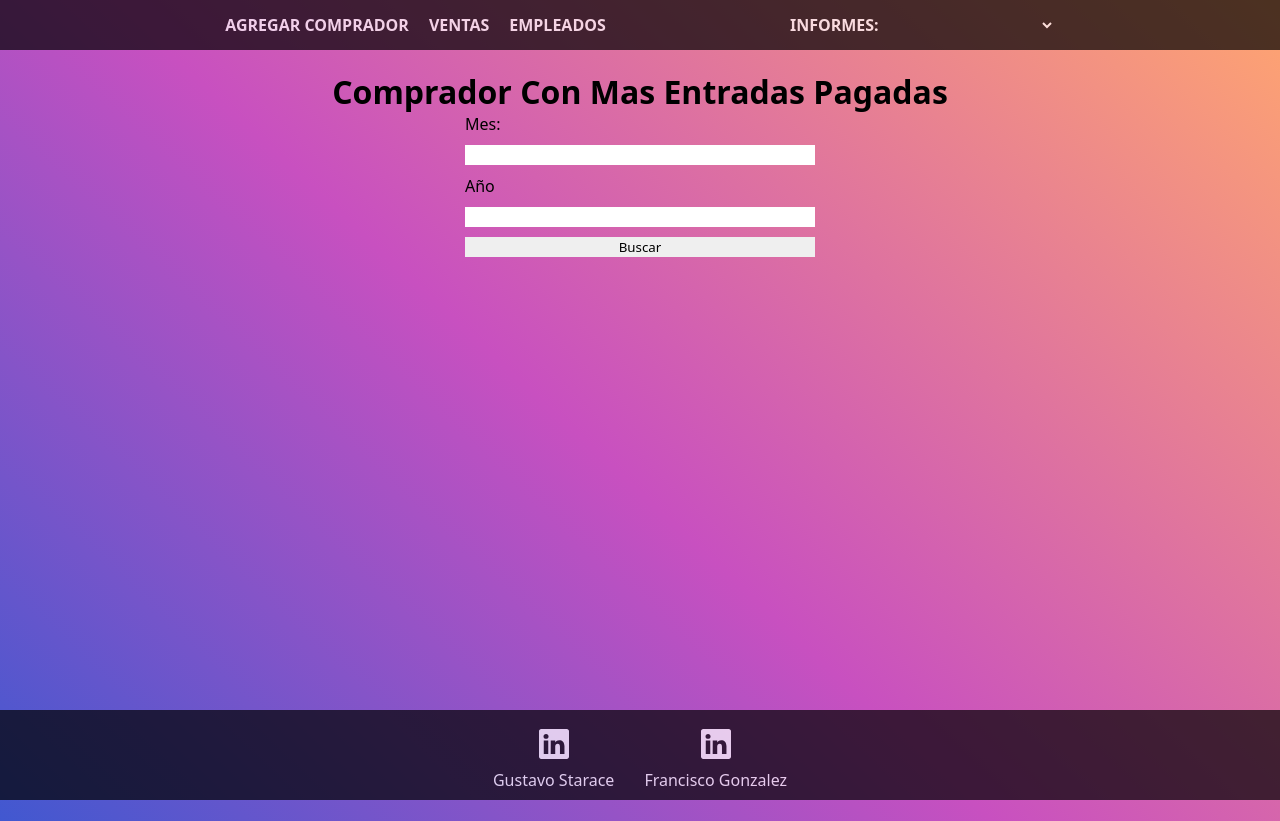
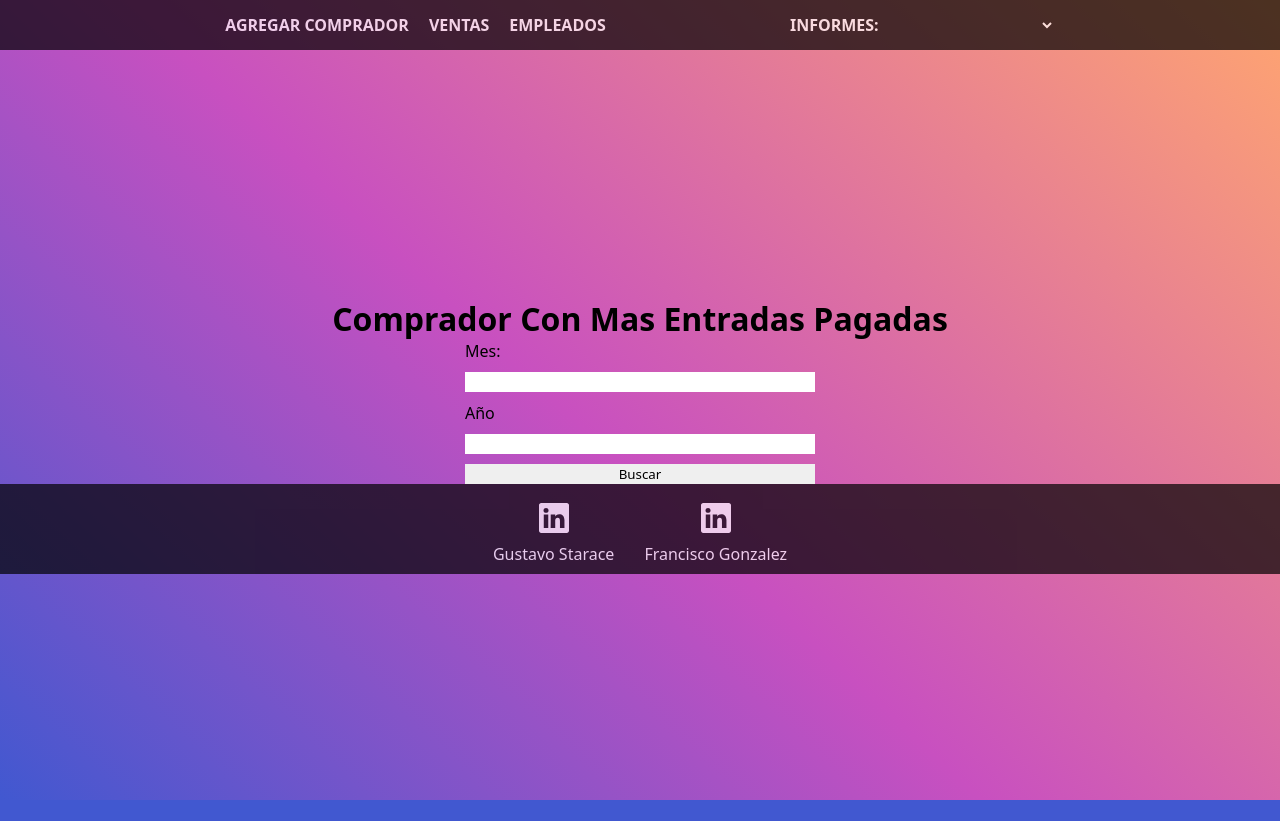
Before and after one commit to Genesys-TodoCode-App/frontend, a React (Vite) app: page /comprador-con-mas-entradas-pagadas in a window 1280 px wide. After the commit the page ends 800 px from the top, so only its background shows below. Built offline with nearby package versions, Linux system fonts and the light colour scheme.

Commit message:
delete console.log in agregarComprador, edit route in comopradorConmasEntradasPagadas and edit margins

```diff
--- a/src/views/agregarComprador/agregarComprador.jsx
+++ b/src/views/agregarComprador/agregarComprador.jsx
@@ -35,7 +35,6 @@ const AgregarComprador = () => {
         body: JSON.stringify(comprador)
       })
       .then( async (response) => {
-        console.log(response)
         if(response.ok) {
           setComprador(initialState)
           alert('Se agrego el comprador: ' + comprador["Nombre Comprador"] + ' ' + comprador["Apellido Comprador"])
--- a/src/views/informes/comprador-con-mas-entradas-pagadas/CompradorConMasEntradasPagadas.jsx
+++ b/src/views/informes/comprador-con-mas-entradas-pagadas/CompradorConMasEntradasPagadas.jsx
@@ -13,7 +13,7 @@ const CompradorConMasEntradasPagadas = () => {
     const handleGetCompradores = (e) => {
         e.preventDefault()
 
-        const getCompradorConMArEntradasPagadasURL =`http://localhost:8080/informes/comprador-con-mas-entradas-pagadas?mes=${mes}&anio=${anio}`
+        const getCompradorConMArEntradasPagadasURL =`http://localhost:8080/informes/comprador-con-mas-entradas-compradas?mes=${mes}&anio=${anio}`
 
         fetch(getCompradorConMArEntradasPagadasURL, {
             method: "GET",
--- a/src/views/informes/comprador-con-mas-entradas-pagadas/CompradorConMasEntradasPagadasStyles.scss
+++ b/src/views/informes/comprador-con-mas-entradas-pagadas/CompradorConMasEntradasPagadasStyles.scss
@@ -3,15 +3,12 @@
     flex-direction: column;
     align-items: center;
     justify-content: center;
-    // height: 100vh;
+    min-height: 100vh;
 
     h1 {
         margin-top: 70px;
     }
 
-    section {
-        margin-bottom: 37%;
-    }
 }
 
 .CompradorConMasEntradasPagadas_form {
@@ -27,5 +24,4 @@
 .reponse {
     margin-top: 30px;
     margin-bottom: 50px;
-    margin-bottom: 100%;
 }
```
